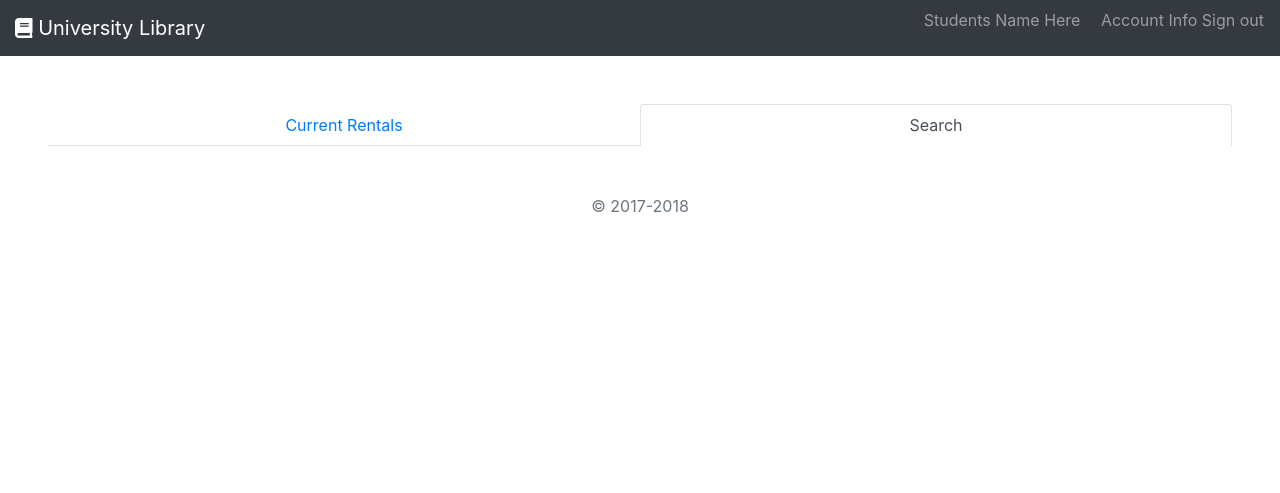
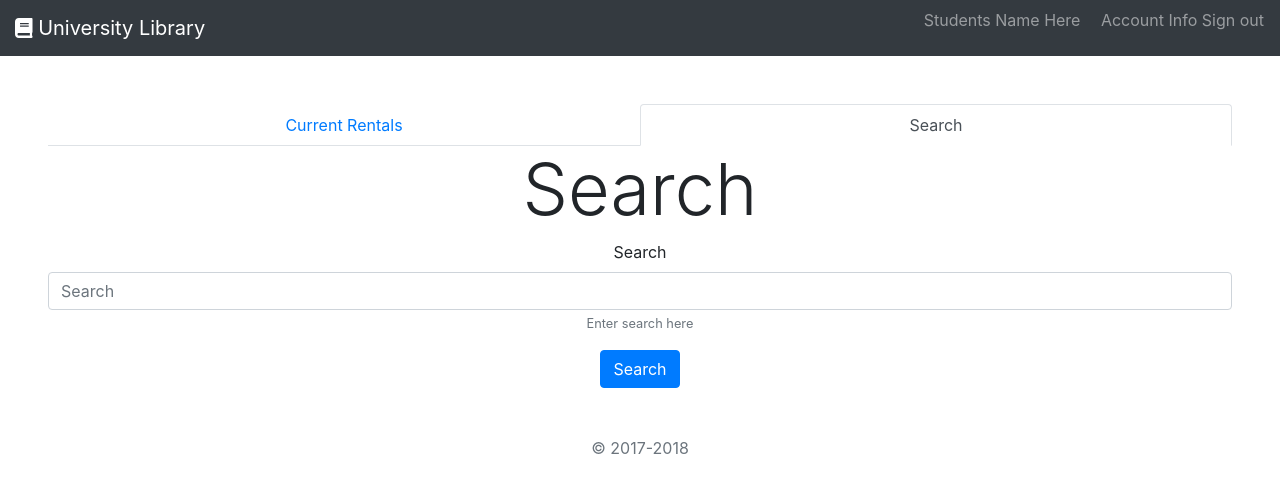
Before and after one commit to ShijakuEgil/Cis421Project, a PHP site: page /student-page.php in a window 1280 px wide, after a click on "Search". Shown: the top 493 px of the page. Run offline with PHP 8.4, Linux system fonts and the light colour scheme; data that the repository does not hold is empty; some libraries are stand-ins or nearby versions.

Commit message:
search_fun
Added search bar to student page

```diff
--- a/student-page.php
+++ b/student-page.php
@@ -30,32 +30,32 @@
     <?php
 
     // NOTE need to figure out what variables are needed for tabs
-    $activate_renatls='';
-    $select_rentals='false';
-    $want_to_search='';
-    $search_selected='false';
 
-    $rented_book_tab='';
 
     ?>
+
     <li class="nav-item">
-      <a class="nav-link <?php echo $activate_renatls; ?>" id="Books Rented" data-toggle="tab" href="#curr_rentals"
-        role="tab" aria-controls="curr_rentals" aria-selected="<?php echo $select_rentals;?>">
+      <a class="nav-link active show" id="Books Rented" data-toggle="tab" href="#curr_rentals" role="tab" aria-controls="curr_rentals" aria-selected="true">
         Current Rentals
       </a>
     </li>
     <li class="nav-item">
-      <a class="nav-link <?php echo $want_to_search; ?>"
-        id="search-tab" data-toggle="tab" href="#searching" role="tab" aria-controls="searching"
-        aria-selected="<?php echo $search_selected?>">
+      <a class="nav-link" id="Searching" data-toggle="tab" href="#searching" role="tab" aria-controls="searching" aria-selected="false">
         Search
       </a>
     </li>
 </ul>
+
 <div class="tab-content" id="myTabContent">
-    <div class="tab-pane fade <?php echo $rentals_tabpanel; ?>" id="curr_rentals" role="tabpanel"
-      aria-labelledby="curr_rentals-tab">
+
+    <div class="tab-pane active" id="curr_rentals" role="tabpanel" aria-labelledby="curr_rentals-tab">
       <?php include('templates/rented_table.php');?>
     </div>
 
+    <div class="tab-pane" id="searching" role="tabpanel" aria-labelledby="searching-tab">
+      <?php include('templates/searching_table.php');?>
+    </div>
+
+</div>
+</main>
 <?php include('footer.php');?>
--- a/templates/rented_table.php
+++ b/templates/rented_table.php
@@ -26,6 +26,10 @@ data base queries
       <tbody>
 
 <?php
+                // TODO: add functions for database searches
+?>
+
+<?php
 $rented_books = curr_books_rented();
 $k = 1;
 foreach($rented_books as $rented):?>
--- a/templates/searching_table.php
+++ b/templates/searching_table.php
@@ -6,7 +6,17 @@
 
 <article class="text-center p-50">
   <h1 class="display-3">Search</h1>
-    <table class="mt-5">
+
+  <form method="post" action="validate.php">
+    <div class="form-group">
+      <label for="searchBar">Search</label>
+      <input type="search" class="form-control" id="searchBar" aria-describedby="searchFunction"
+      placeholder="Search">
+      <small id="searchFunction" class="form-text text-muted">Enter search here</small>
+    </div>
+    <button type="Search" class="btn btn-primary">Search</button>
+  </form>
+    <!-- <table class="mt-5">
       <thead class="thead-dark">
         <tr>
           <th scope="col">#</th>
@@ -14,24 +24,18 @@
           <th scope="col">ISBN</th>
           <th scope="col">Title</th>
           <th scope="col">Author</th>
-          <th scope="col">Publlisher</th>
+          <th scope="col">Publisher</th>
         </tr>
       </thead>
-      <tbody>
+      <tbody> -->
+
 <?php
           // TODO: add functions for database searches
 ?>
 
 <?php
-$search_results = search_book();
-$k =1;
-foreach($search_results as $search):?>
-  <tr>
-    <th scope="row"><?php echo $k; ?></th>
-    <td><?php echo $search['Library Number']?></td>
-    <td><?php echo $search['ISBN']?></td>
-    <td><?php echo $search['Title']?></td>
-    <td><?php echo $search['Author']?></td>
-    <td><?php echo $search['Publisher']?></td>
-  </tr>
+        // PRINT OUTPUT FROM QUEREIES
 ?>
+    <!-- </tbody> -->
+  <!-- </table> -->
+</article>
```
